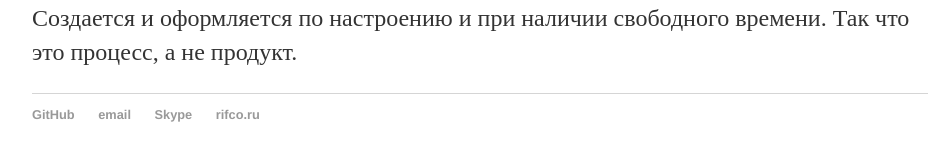
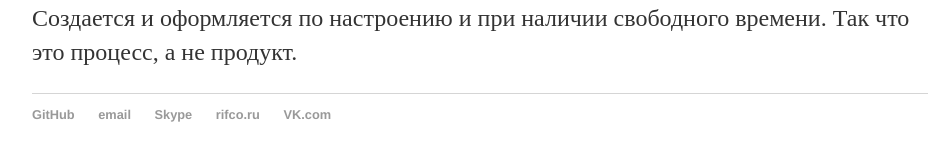
Before and after one commit to komstin/komstin.github.io, a Jekyll site: the page built from index.html, in a window 1280 px wide. Shown: the part 253-414 px from the top of the page, without its empty margins (160-1100 px from the left). Built offline with Jekyll 4.4.1, drawn with Linux system fonts in a browser that asks for light colours.

Commit message:
Update default.html

```diff
--- a/_layouts/default.html
+++ b/_layouts/default.html
@@ -23,6 +23,7 @@
 	        		<li><a href="mailto:kl@rifco.ru">email</a></li>
               			<li><a href="skype:komstin?chat">Skype</a></li>
 	        		<li><a href="https://rifco.ru/">rifco.ru</a></li>
+	        		<li><a href="https://vk.com/rifco">VK.com</a></li>
 				</ul>
 			</footer>
 		</body>
```
